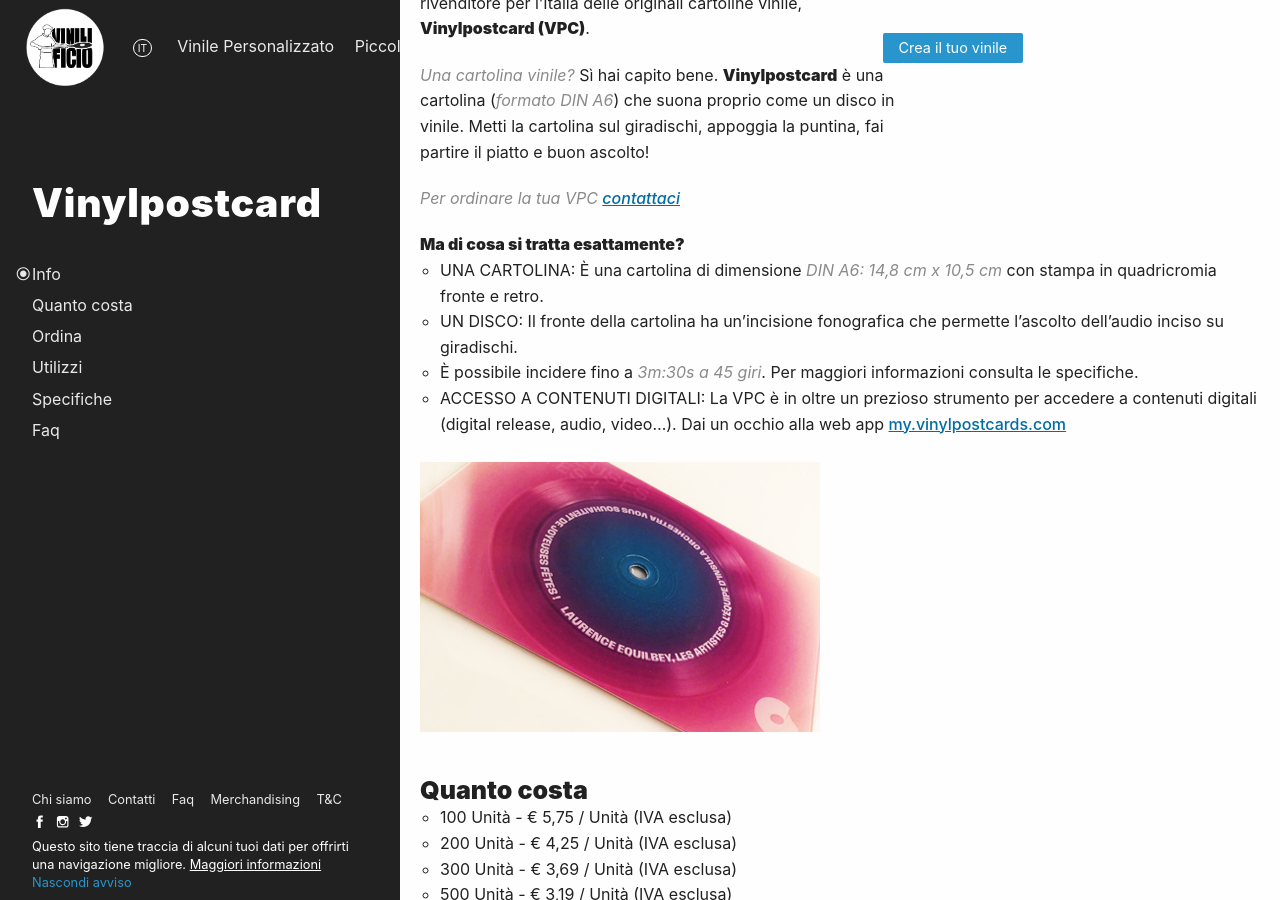
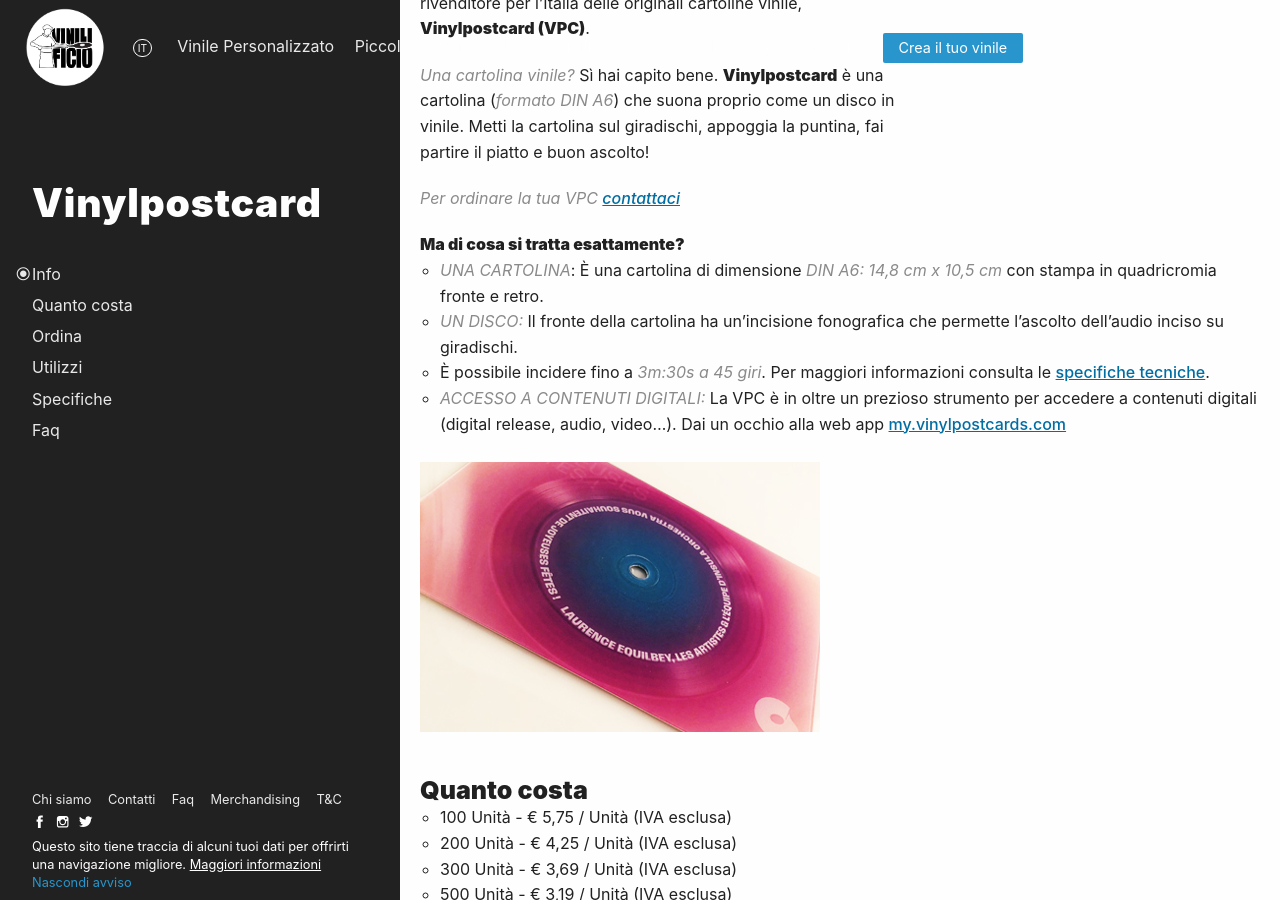
Before and after one commit to Vinilificio/vinilificio.com, a Jekyll site: the page built from _pages/vpc.md, in a window 1280 px wide and 900 px high, scrolled down 640 px. Built offline with Jekyll 4.4.1, drawn with Linux system fonts in a browser that asks for light colours; nearby versions of some CDN libraries; comment, search, counter and statistics services are not loaded.

Commit message:
Update vpc.md

```diff
--- a/_pages/vpc.md
+++ b/_pages/vpc.md
@@ -31,10 +31,10 @@
 _Per ordinare la tua VPC <a href="mailto:info@vinilificio.com">contattaci</a>_
 
 **Ma di cosa si tratta esattamente?**
-- UNA CARTOLINA: È una cartolina di dimensione _DIN A6: 14,8 cm x 10,5 cm_ con stampa in quadricromia fronte e retro.
-- UN DISCO: Il fronte della cartolina ha un’incisione fonografica che permette l’ascolto dell’audio inciso su giradischi.
-- È possibile incidere fino a _3m:30s a 45 giri_. Per maggiori informazioni consulta le specifiche.
-- ACCESSO A CONTENUTI DIGITALI: La VPC è in oltre un prezioso strumento per accedere a contenuti digitali (digital release, audio, video...). Dai un occhio alla web app <a href="https://my.vinylpostcards.com/" target="blank"> my.vinylpostcards.com</a>
+- _UNA CARTOLINA_: È una cartolina di dimensione _DIN A6: 14,8 cm x 10,5 cm_ con stampa in quadricromia fronte e retro.
+- _UN DISCO:_ Il fronte della cartolina ha un’incisione fonografica che permette l’ascolto dell’audio inciso su giradischi.
+- È possibile incidere fino a _3m:30s a 45 giri_. Per maggiori informazioni consulta le <a href="/specifiche-vpc/">specifiche tecniche</a>.
+- _ACCESSO A CONTENUTI DIGITALI:_ La VPC è in oltre un prezioso strumento per accedere a contenuti digitali (digital release, audio, video...). Dai un occhio alla web app <a href="https://my.vinylpostcards.com/" target="blank"> my.vinylpostcards.com</a>
 
 ![vpc](/img/vpc03.jpg)
 
```
